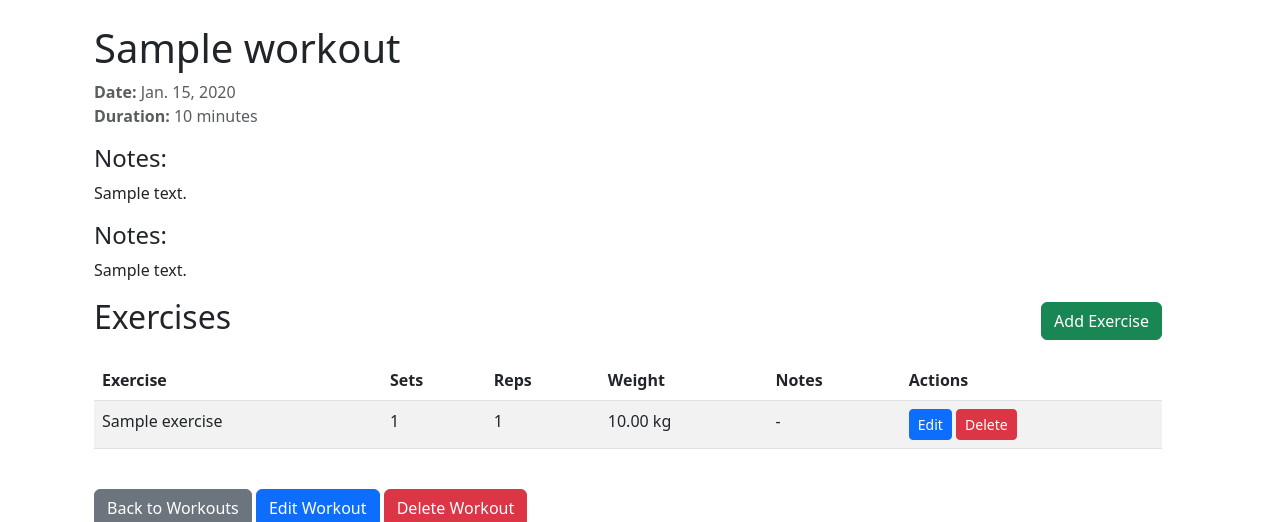
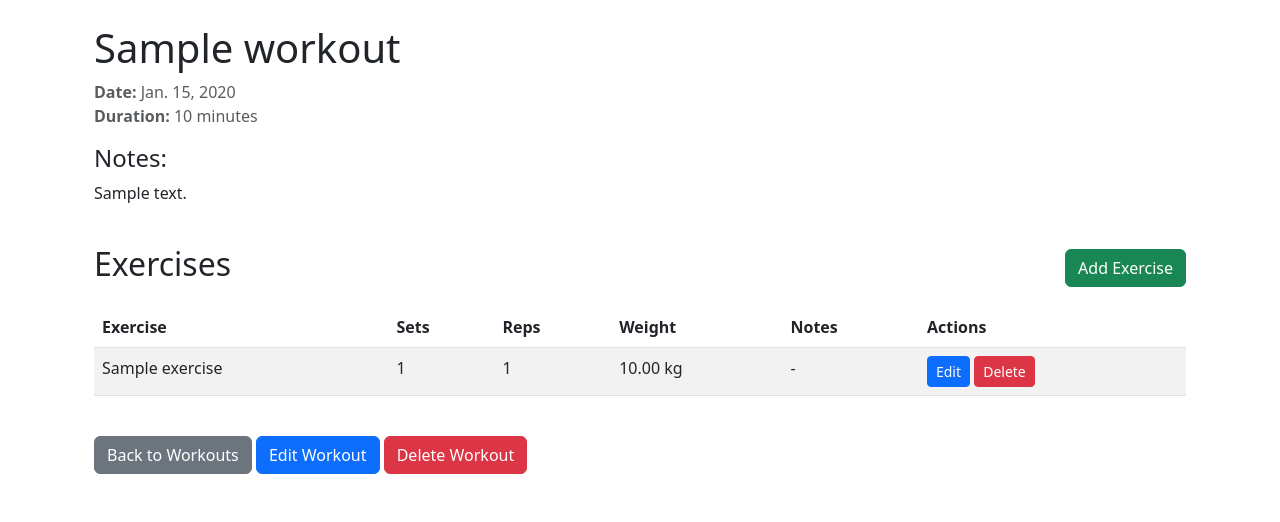
Before and after one commit to KyleB661/my-fitness-app, a Django app: page /workouts/1/ in a window 1280 px wide. Shown: the part 56-578 px from the top of the page. Run offline with Django 5.2, Linux system fonts and the light colour scheme; a user stored in the database is signed in; tables that the repository leaves empty hold one stand-in row (values such as "Sample post").

```diff
--- a/main_app/templates/main_app/workout_detail.html
+++ b/main_app/templates/main_app/workout_detail.html
@@ -17,9 +17,6 @@
                     <p>{{ workout.notes }}</p>
                 </div>
             {% endif %}
-            <div class="mt-3">
-                <h4>Notes:</h4>
-                <p>{{ workout.notes|default:"No notes added." }}</p>
         </div>
     </div>
 
```
